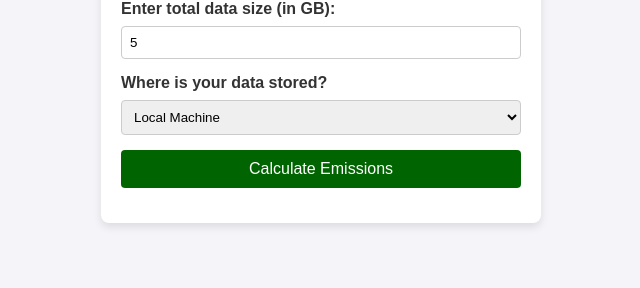
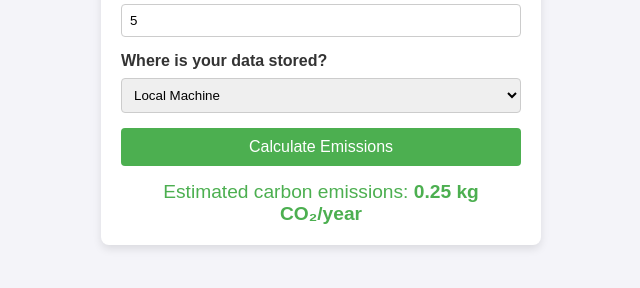
Before and after one commit to MashaZakharova/ecosift, a plain HTML site: page index.html in a window 1280 px wide. Both pictures are taken after typing "5" into the empty fields and a click on the button "Calculate Emissions". Shown: the part 322-610 px from the top of the page, without its empty margins (319-959 px from the left). Drawn offline with Linux system fonts and the light colour scheme.

Commit message:
Update index.html

```diff
--- a/index.html
+++ b/index.html
@@ -22,7 +22,7 @@
       padding: 20px;
       max-width: 400px;
       width: 100%;
-      text-align: center; /* Center-align text within the container */
+      text-align: center;
     }
     h2 {
       margin-top: 0;
@@ -32,7 +32,7 @@
       display: block;
       margin-bottom: 8px;
       font-weight: bold;
-      text-align: left; /* Align labels to the left for better readability */
+      text-align: left;
     }
     input[type="number"],
     select {
@@ -46,7 +46,7 @@
     button {
       width: 100%;
       padding: 10px;
-      background-color: #006400; /* Dark green */
+      background-color: #4CAF50; /* Ecosift-inspired green */
       color: white;
       border: none;
       border-radius: 4px;
@@ -54,12 +54,12 @@
       cursor: pointer;
     }
     button:hover {
-      background-color: #004d00; /* Darker green on hover */
+      background-color: #45a049;
     }
     .result {
       margin-top: 15px;
       font-size: 1.2em;
-      color: #006400; /* Dark green */
+      color: #4CAF50;
     }
   </style>
 </head>
@@ -84,16 +84,28 @@
   </div>
 
   <script>
+    // Carbon emission factors (kg CO2 per GB per year)
+    const emissionFactors = {
+      local: 0.05,
+      cloud: 0.02,
+      server: 0.08
+    };
+
     function calculate() {
       const dataSize = parseFloat(document.getElementById('dataSize').value);
       const storageType = document.getElementById('storageType').value;
 
-      google.script.run
-        .withSuccessHandler(function(result) {
-          document.getElementById('result').innerHTML =
-            `Estimated carbon emissions: <strong>${result} kg CO₂/year</strong>`;
-        })
-        .calculateEmissions(dataSize, storageType);
+      if (isNaN(dataSize) || dataSize <= 0) {
+        document.getElementById('result').innerHTML =
+          `<span style="color: red;">Please enter a valid data size!</span>`;
+        return;
+      }
+
+      const factor = emissionFactors[storageType] || 0;
+      const emissions = (dataSize * factor).toFixed(2);
+
+      document.getElementById('result').innerHTML =
+        `Estimated carbon emissions: <strong>${emissions} kg CO₂/year</strong>`;
     }
   </script>
 </body>
```
